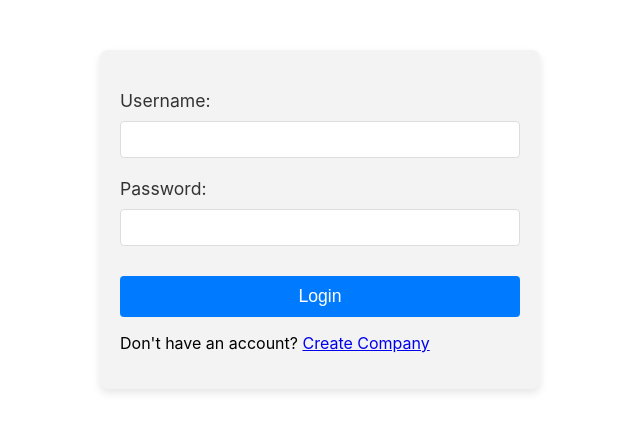
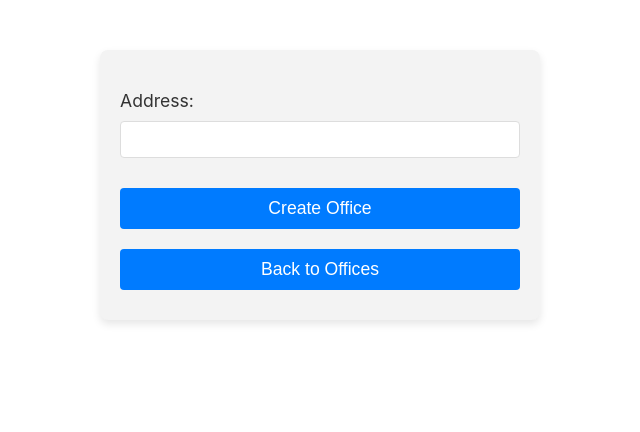
Before and after one commit to boqan/logistic-company, a React (Create React App) app in the folder frontend/: page /create-office/1 in a window 1280 px wide. Before the commit this address led to /login. Shown: the top 432 px of the page, without its empty margins (320-960 px from the left). Built offline with nearby package versions, Linux system fonts and the light colour scheme.

Commit message:
Configuring creating company and adding create office

```diff
--- a/frontend/src/App.js
+++ b/frontend/src/App.js
@@ -5,8 +5,10 @@ import AdminView from './insideView/admin-view';
 import Signup from './connect/Signup'; // Import your Signup component
 import UpdateCompany from './update/UpdateCompany';
 import CompanyView from './insideView/company-view';
-import EmployeeClientView from './insideView/office-view'
-import CreateCompany from './connect/logistic-company'
+import EmployeeClientView from './insideView/office-view';
+import CreateCompany from './connect/logistic-company';
+import CreateOffice from './connect/office';
+
 
 
 function App() {
@@ -21,6 +23,7 @@ function App() {
           <Route path="/office-view/:officeId" element={<EmployeeClientView />} />
           <Route path="/company-view/:companyId" element={<CompanyView />} />
           <Route path="/update-company/:id" element={<UpdateCompany />} />
+          <Route path="/create-office/:companyId" element={<CreateOffice />} />
 
           {/* Redirect to /login if the route is not found or if the user tries to access an undefined route */}
           <Route path="*" element={<Navigate to="/login" replace />} />
--- a/frontend/src/connect/logistic-company.js
+++ b/frontend/src/connect/logistic-company.js
@@ -2,8 +2,11 @@ import React, { useState } from 'react';
 import axios from 'axios';
 import { useNavigate, Link } from 'react-router-dom';
 import '../styles/Signup.css'; // Ensure you have the corresponding CSS file
+import { jwtDecode } from 'jwt-decode';
+
 
 const CreateCompany = () => {
+
   const navigate = useNavigate();
 
   // Initialize user data state
@@ -27,18 +30,19 @@ const CreateCompany = () => {
     event.preventDefault();
 
     try {
-        console.log(userData);
-      // Attempt to create the company
+
       const companyResponse = await axios.post('http://localhost:8082/api/v1/auth/register_company', userData);
 
-      // Check if the company creation was successful
-      if (!companyResponse.data || !companyResponse.data.id) {
-        setErrorMessage('Company creation failed. Please try again.');
-        return;
+
+      if(companyResponse.data.authenticationToken){
+        localStorage.setItem('token', companyResponse.data.authenticationToken);
+        const decodedToken = jwtDecode(companyResponse.data.authenticationToken);
+        const decodedUserId = decodedToken.userId;
+        console.log(decodedToken);
+        // Log to check the decoded token structure
+
+        navigate(`/company-view/${decodedUserId}`);
       }
-
-      // Navigate to a different route or show a success message upon successful signup
-      // navigate('/success-route'); // Uncomment and modify as needed
 
     } catch (error) {
       console.error('Company creation error:', error);
--- a/frontend/src/connect/office.js
+++ b/frontend/src/connect/office.js
@@ -1,17 +1,28 @@
-import React, { useState } from 'react';
+import React, { useState , useEffect  } from 'react';
 import axios from 'axios';
-import { useNavigate ,Link } from 'react-router-dom';
+import { useNavigate ,useParams  } from 'react-router-dom';
 import '../styles/Signup.css'; // Ensure you have the corresponding CSS file
 
-const Signup = () => {
+const CreateOffice = () => {
   const navigate = useNavigate();
+  const { companyId } = useParams(); // Extract companyId from URL
   const [userData, setUserData] = useState({
     address: '',
-    companyId:'',
-
+    companyId: '',
+    revenue: '0', // companyId will be set from URL
   });
 
   const [errorMessage, setErrorMessage] = useState('');
+
+  useEffect(() => {
+    // Set companyId from URL when component mounts
+    if (companyId) {
+      setUserData(prevState => ({
+        ...prevState,
+        companyId: companyId,
+      }));
+    }
+  }, [companyId]);
 
   const handleInputChange = (event) => {
     const { name, value } = event.target;
@@ -21,19 +32,17 @@ const Signup = () => {
   const handleSubmit = async (event) => {
     event.preventDefault();
     try {
-      // Make sure to point to the registration endpoint
       const response = await axios.post('http://localhost:8082/office', userData);
       console.log(response.data);
-      if (response.data.authenticationToken) {
-        // Store the token and redirect to profile or a welcome page
-        localStorage.setItem('token', response.data.authenticationToken);
-        navigate('/'); // Adjust as needed based on your routes
+      // Assuming successful response doesn't necessarily include an authentication token but a success indicator
+      if (response.data.success) {
+        navigate(`company-view/${companyId}`); // Adjust the route as necessary
       } else {
-        setErrorMessage('Registration failed. Please try again.');
+        setErrorMessage('Failed to create the office. Please try again.');
       }
     } catch (error) {
-      console.error('Registration error:', error);
-      setErrorMessage(error.response?.data?.message || 'An error occurred during registration. Please try again.');
+      console.error('Error creating office:', error);
+      setErrorMessage(error.response?.data?.message || 'An error occurred while creating the office. Please try again.');
     }
   };
 
@@ -43,67 +52,25 @@ const Signup = () => {
         {errorMessage && <div className="error-message">{errorMessage}</div>}
 
         <div className="form-group">
-          <label htmlFor="username">Username:</label>
+          <label htmlFor="address">Address:</label>
           <input
-            id="username"
+            id="address"
             type="text"
-            name="username"
-            value={userData.username}
+            name="address"
+            value={userData.address}
             onChange={handleInputChange}
             required
           />
         </div>
 
-        <div className="form-group">
-          <label htmlFor="email">Email:</label>
-          <input
-            id="email"
-            type="email"
-            name="email"
-            value={userData.email}
-            onChange={handleInputChange}
-            required
-          />
-        </div>
-
-
-        <div className="form-group">
-          <label htmlFor="password">Password:</label>
-          <input
-            id="password"
-            type="password"
-            name="password"
-            value={userData.password}
-            onChange={handleInputChange}
-            required
-          />
-        </div>
-
-        <div className="form-group">
-          <label htmlFor="role">Role:</label>
-          <select
-            id="role"
-            name="role"
-            value={userData.role}
-            onChange={handleInputChange}
-            required
-          >
-            <option value="CLIENT">Client</option>
-            <option value="EMPLOYEE">Employee</option>
-          </select>
-      </div>
-
-
-        <button type="submit" className="signup-button">Sign Up</button>
+        <button type="submit" className="signup-button">Create Office</button>
 
         <div className="login-link">
-          <p>
-            Already have an account? <Link to="/login">Login</Link>
-          </p>
+          <button onClick={() => navigate(`company-view/${companyId}`)}>Back to Offices</button>
         </div>
       </form>
     </div>
   );
 };
 
-export default Signup;
+export default CreateOffice;
--- a/frontend/src/insideView/company-view.js
+++ b/frontend/src/insideView/company-view.js
@@ -23,7 +23,6 @@ const CompanyDetails = () => {
       navigate('/login');
       return;
     }
-
     const decodedToken = jwtDecode(token);
     const decodedRoles = decodedToken.roles ? decodedToken.roles.split(',') : [];
     const decodedUserId = decodedToken.userId;
@@ -97,6 +96,7 @@ const CompanyDetails = () => {
           </div>
         ))}
       </div>
+      <button onClick={() =>navigate(`/create-office/${companyId}`)}>Create Office</button>
       {userRoles.includes('ADMIN') && (
         <button onClick={() =>navigate(-1)}>Back to Companies</button>
       )}
```
Also changed, not shown: frontend/src/update/updateOffice.js (added).
